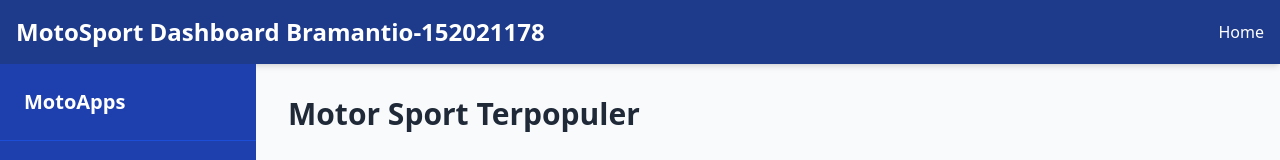
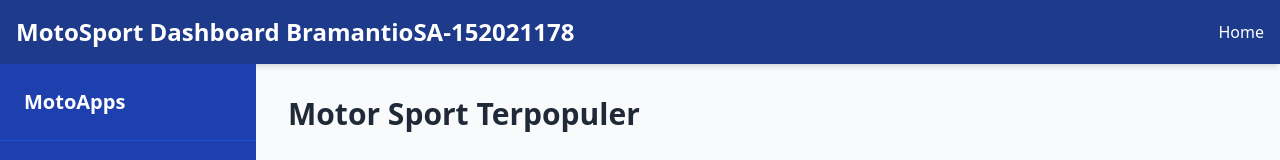
Before and after one commit to brmntiosa/UTSCODE, a website: page index.html in a window 1280 px wide. Shown: the top 160 px of the page. Drawn offline with nearby package versions, Linux system fonts and the light colour scheme; no server answers.

Commit message:
FIX IEUMAH ASLI LURRRR

```diff
--- a/index.html
+++ b/index.html
@@ -10,7 +10,7 @@
   <!-- Header Navbar -->
   <header class="bg-blue-900 text-white shadow-md">
     <div class="max-w-7xl mx-auto px-4 py-4 flex justify-between items-center">
-      <h1 class="text-2xl font-bold">MotoSport Dashboard Bramantio-152021178</h1>
+      <h1 class="text-2xl font-bold">MotoSport Dashboard BramantioSA-152021178</h1>
       <nav>
         <ul class="flex space-x-6">
           <li><a href="#" class="hover:text-blue-300">Home</a></li>
```
Also changed, not shown: .github/workflows/deploy.yml.
